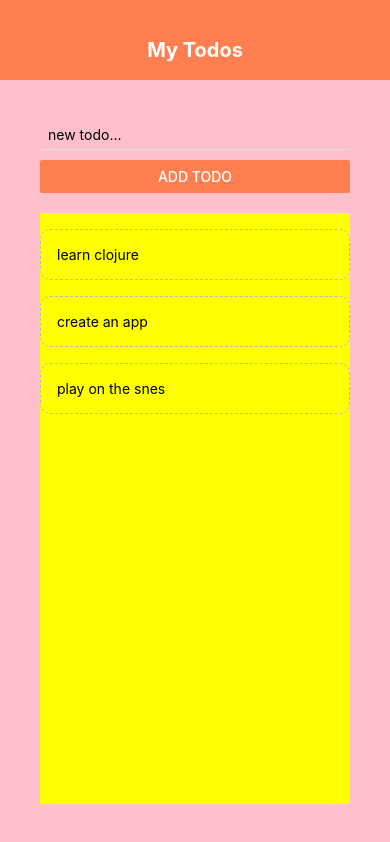
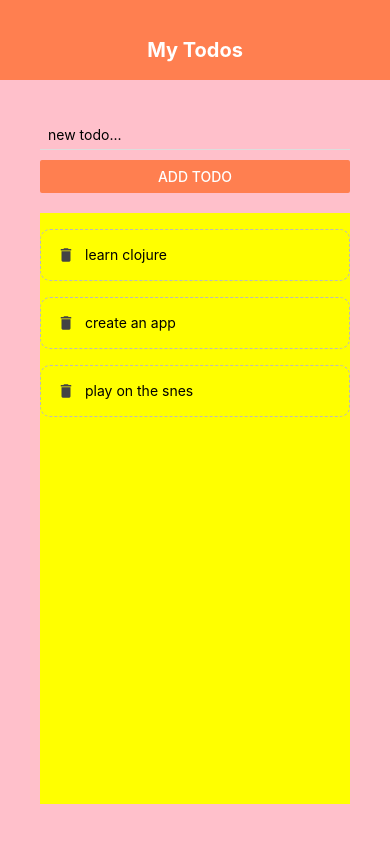
Before and after one commit to moura1001/todo-list-react-native, a React Native app: screen / in a window 390 px wide. Built offline with nearby package versions, Linux system fonts and the light colour scheme.

Commit message:
commit com adição de ícones para melhorar o feedback visual do usuário em relação a remoção de tarefas

```diff
--- a/components/TodoItem.js
+++ b/components/TodoItem.js
@@ -1,21 +1,29 @@
 import React from 'react';
-import { StyleSheet, Text, TouchableOpacity } from 'react-native';
+import { StyleSheet, Text, TouchableOpacity, View } from 'react-native';
+import { MaterialIcons } from '@expo/vector-icons';
 
 export default function TodoItem({ item, pressHandler }) {
   return (
     <TouchableOpacity onPress={() => pressHandler(item.key)}>
-      <Text style={styles.item}>{item.text}</Text>
+      <View style={styles.item}>
+        <MaterialIcons name='delete' size={18} color='#444' />
+        <Text style={styles.itemText}>{item.text}</Text>
+      </View>
     </TouchableOpacity>
   );
 }
 
 const styles = StyleSheet.create({
   item: {
+    flexDirection: 'row',
     padding: 16,
     marginTop: 16,
     borderColor: '#bbb',
     borderWidth: 1,
     borderStyle: 'dashed',
     borderRadius: 10
+  },
+  itemText: {
+    marginLeft: 10
   }
 });
```
